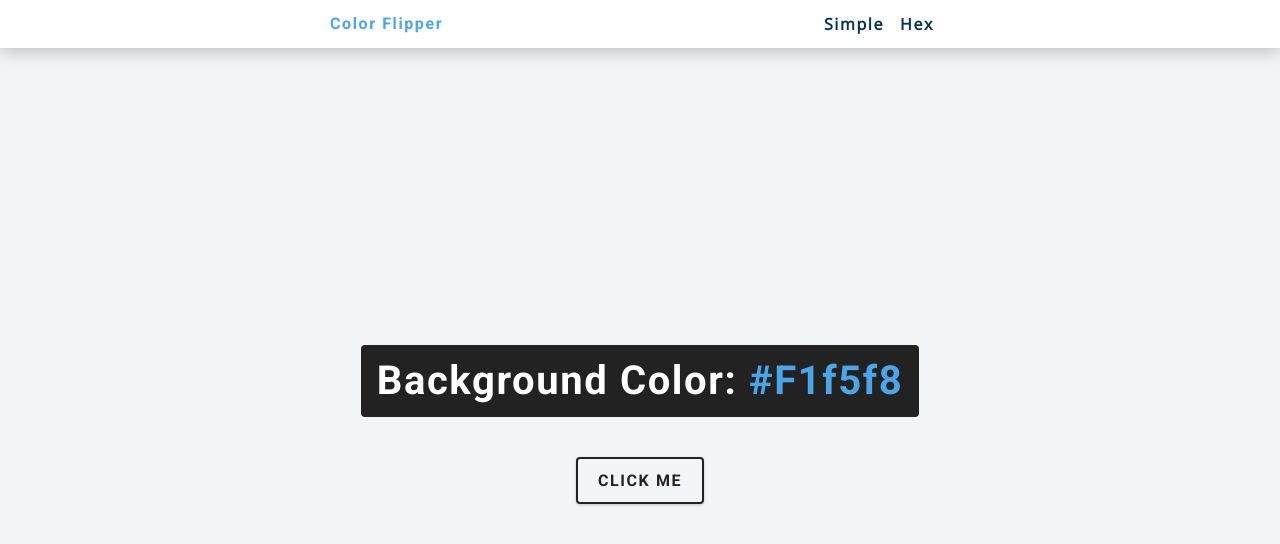
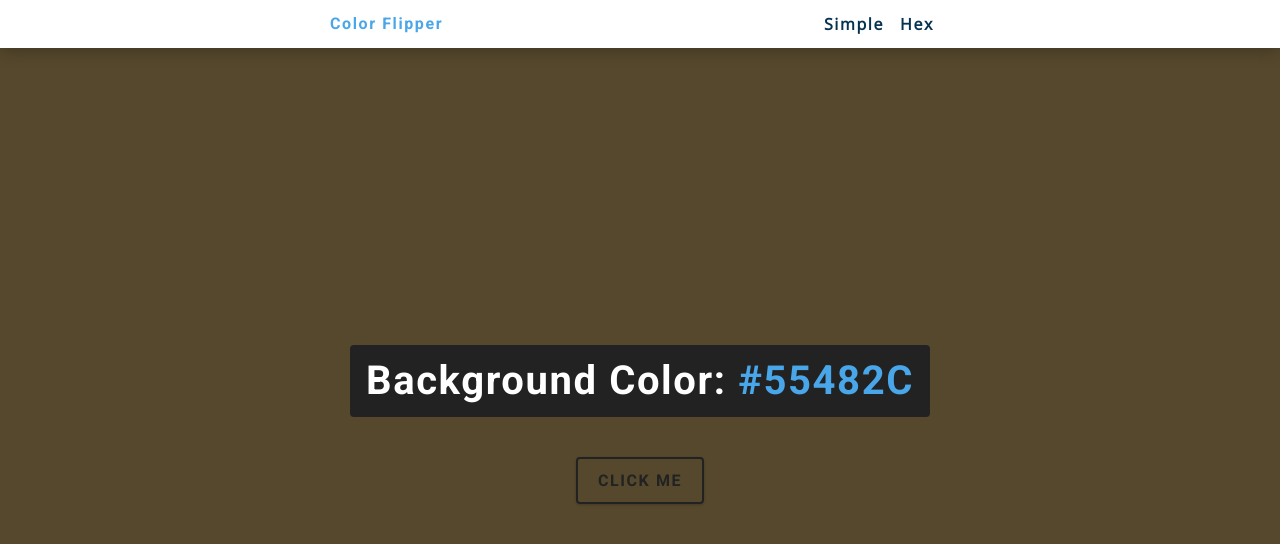
Before and after one commit to Naveenkumar-R96/Java-Scripts-Projects, a plain HTML site: page color Flipper/symple.html in a window 1280 px wide. Both pictures are taken after a click on the button "CLICK ME". Drawn offline with nearby package versions, Linux system fonts and the light colour scheme.

Commit message:
Created a Color changing cite

```diff
--- a/color Flipper/hex.js
+++ b/color Flipper/hex.js
@@ -0,0 +1,19 @@
+const hex =['1','2','3','4','5','6','7','8','9','A','B','C','D','E'];
+
+const btn=document.querySelector(".btn");
+const colors = document.querySelector('.color');
+
+btn.addEventListener("click",function(){
+
+ let hexColor='#';
+
+ for(i=0;i<6;i++){
+  hexColor+=hex[getRandomNumber()]
+ };
+ colors.textContent=hexColor;
+ document.body.style.backgroundColor=hexColor;
+})
+
+ function getRandomNumber(){
+  return Math.floor(Math.random()*hex.length);
+}
--- a/color Flipper/symple.html
+++ b/color Flipper/symple.html
@@ -16,7 +16,7 @@
             <a href="index.html">Simple</a>
           </li>
           <li>
-            <a href="simple.js">Hex</a>
+            <a href="symple.html">Hex</a>
           </li>
         </ul>
       </div>
```
Also changed, not shown: color Flipper/index.html (+1 -1 lines).
